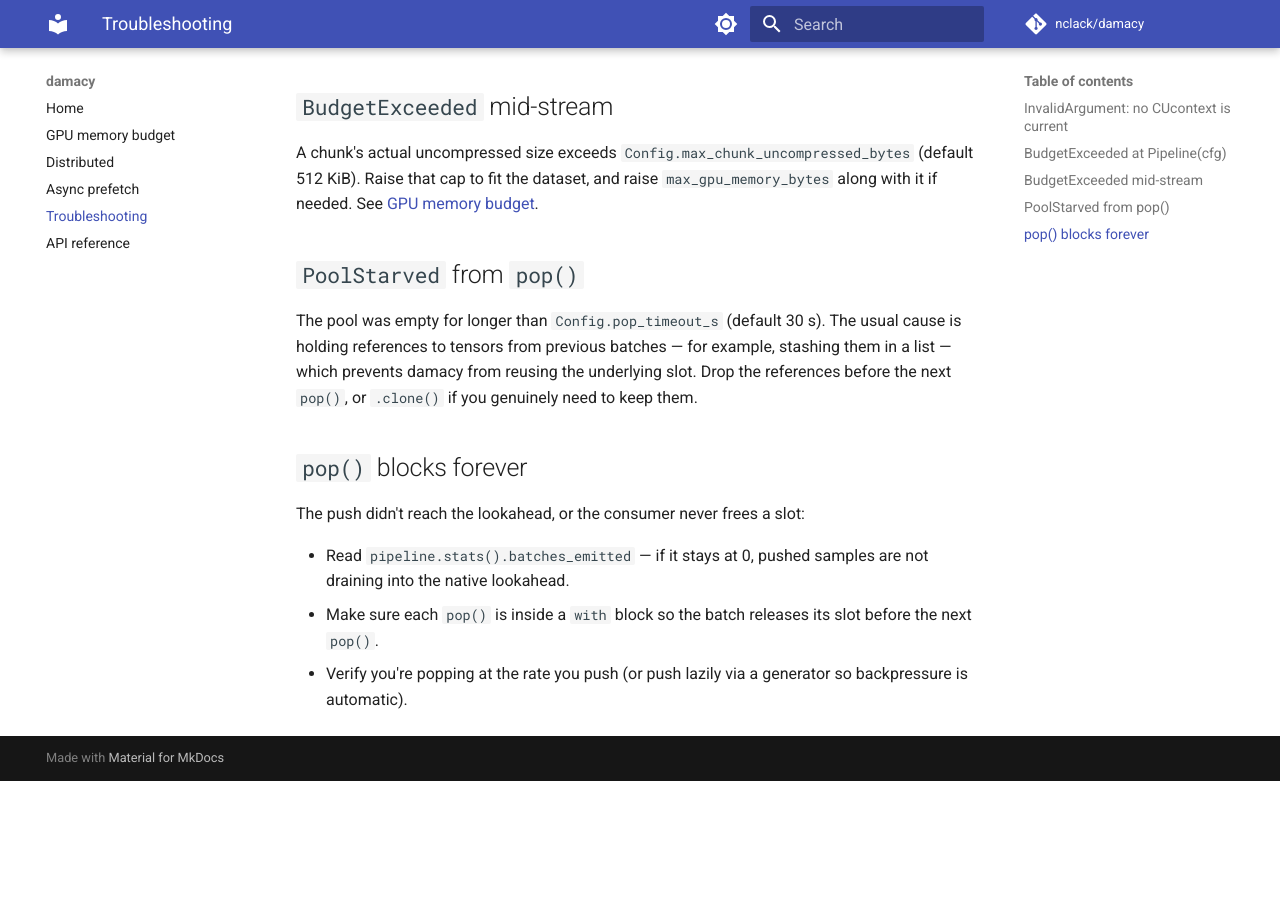
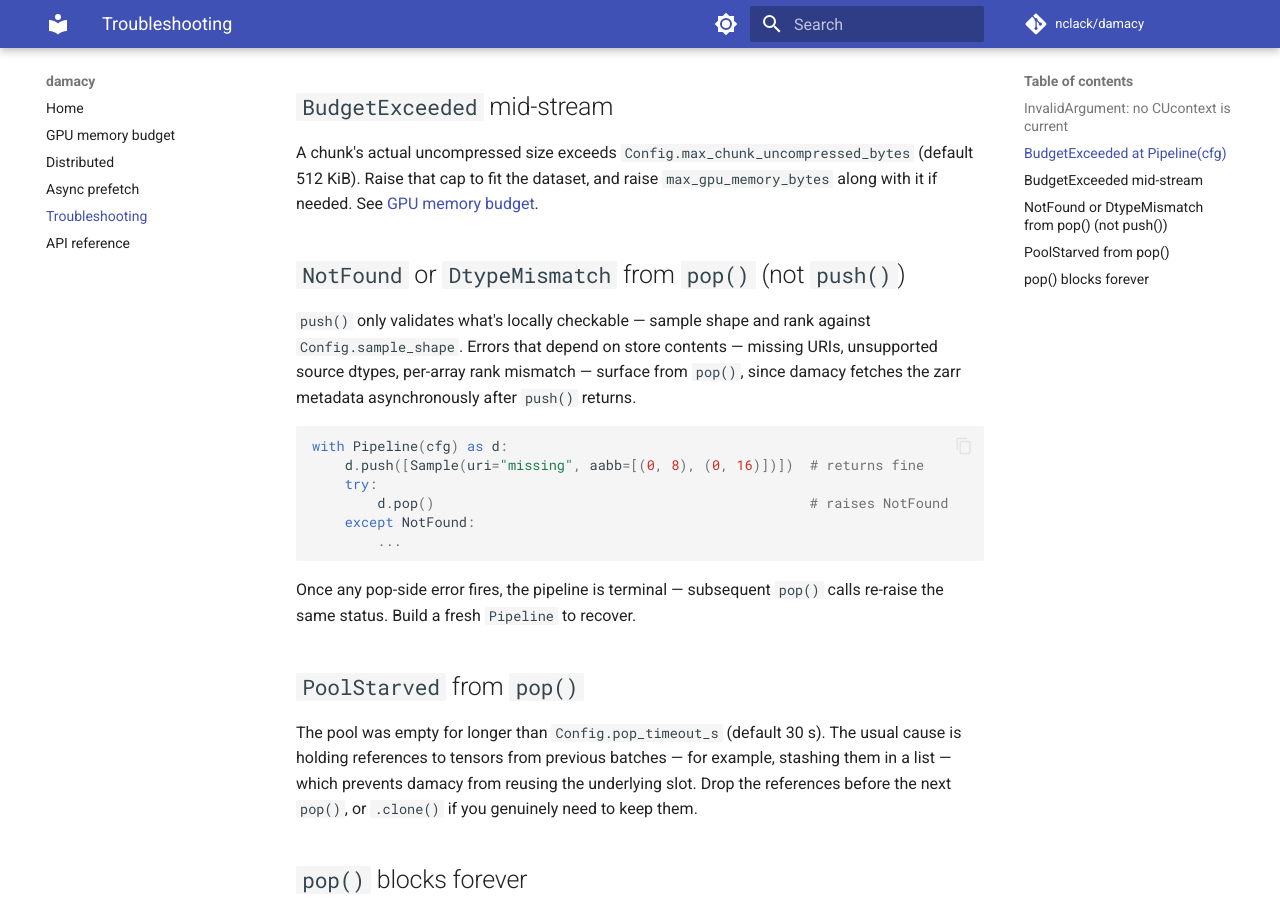
Before and after one commit to nclack/damacy, an MkDocs documentation site: the page built from docs/troubleshooting.md, in a window 1280 px wide and 900 px high, scrolled down 618 px. Built offline with MkDocs 1.6.1 and Material for MkDocs 9.7.7, drawn with Linux system fonts in a browser that asks for light colours; comment, search, counter and statistics services are not loaded; before the commit the page ends 1399 px from its top, so only the background shows below that.

Commit message:
docs: pop-side error surfaces

````diff
--- a/docs/troubleshooting.md
+++ b/docs/troubleshooting.md
@@ -30,6 +30,27 @@ that cap to fit the dataset, and raise `max_gpu_memory_bytes`
 along with it if needed. See
 [GPU memory budget](budget.md#when-the-budget-refuses).
 
+## `NotFound` or `DtypeMismatch` from `pop()` (not `push()`)
+
+`push()` only validates what's locally checkable — sample shape and
+rank against `Config.sample_shape`. Errors that depend on store
+contents — missing URIs, unsupported source dtypes, per-array rank
+mismatch — surface from `pop()`, since damacy fetches the zarr
+metadata asynchronously after `push()` returns.
+
+```python
+with Pipeline(cfg) as d:
+    d.push([Sample(uri="missing", aabb=[(0, 8), (0, 16)])])  # returns fine
+    try:
+        d.pop()                                              # raises NotFound
+    except NotFound:
+        ...
+```
+
+Once any pop-side error fires, the pipeline is terminal — subsequent
+`pop()` calls re-raise the same status. Build a fresh `Pipeline` to
+recover.
+
 ## `PoolStarved` from `pop()`
 
 The pool was empty for longer than `Config.pop_timeout_s`
````
